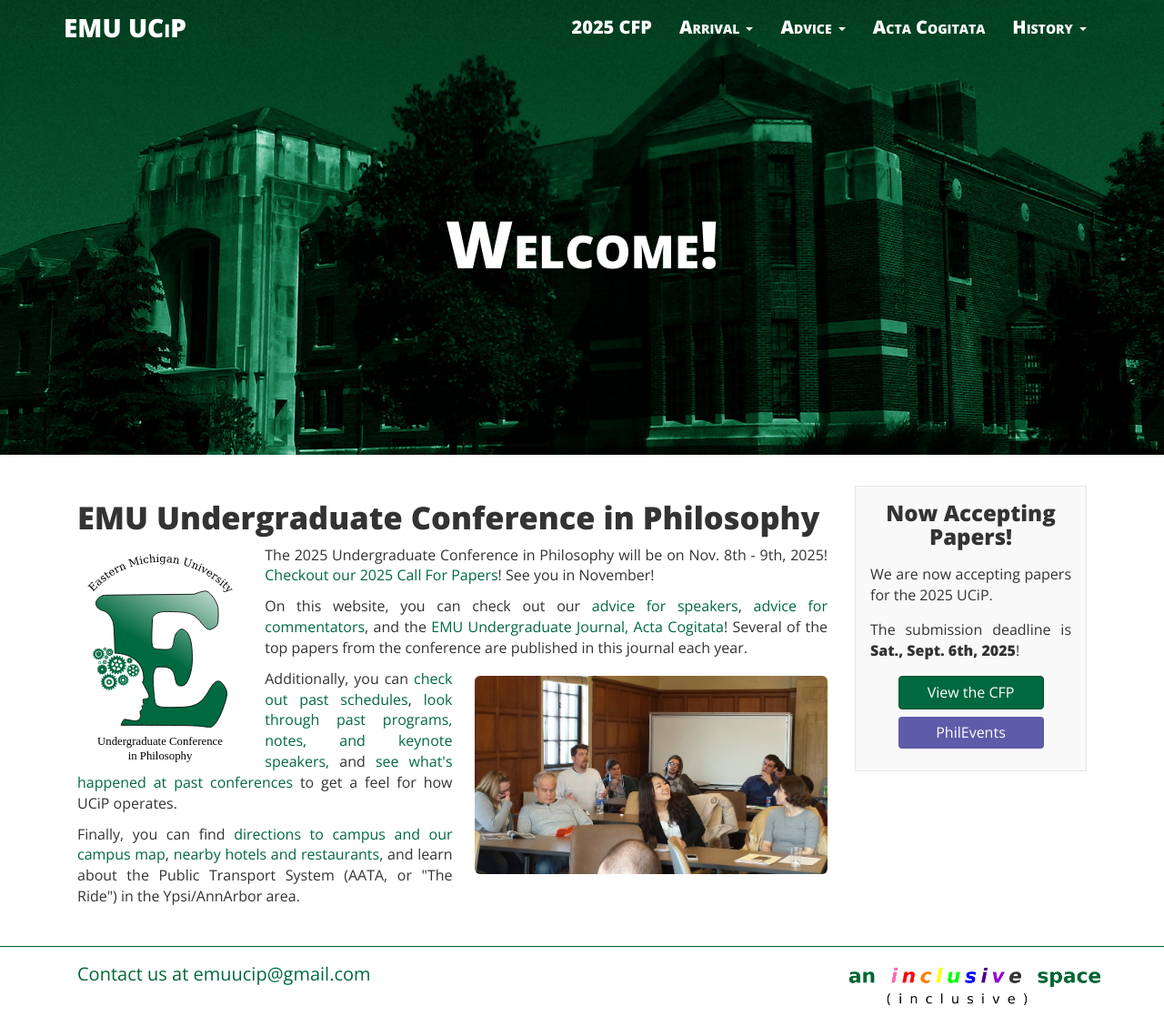
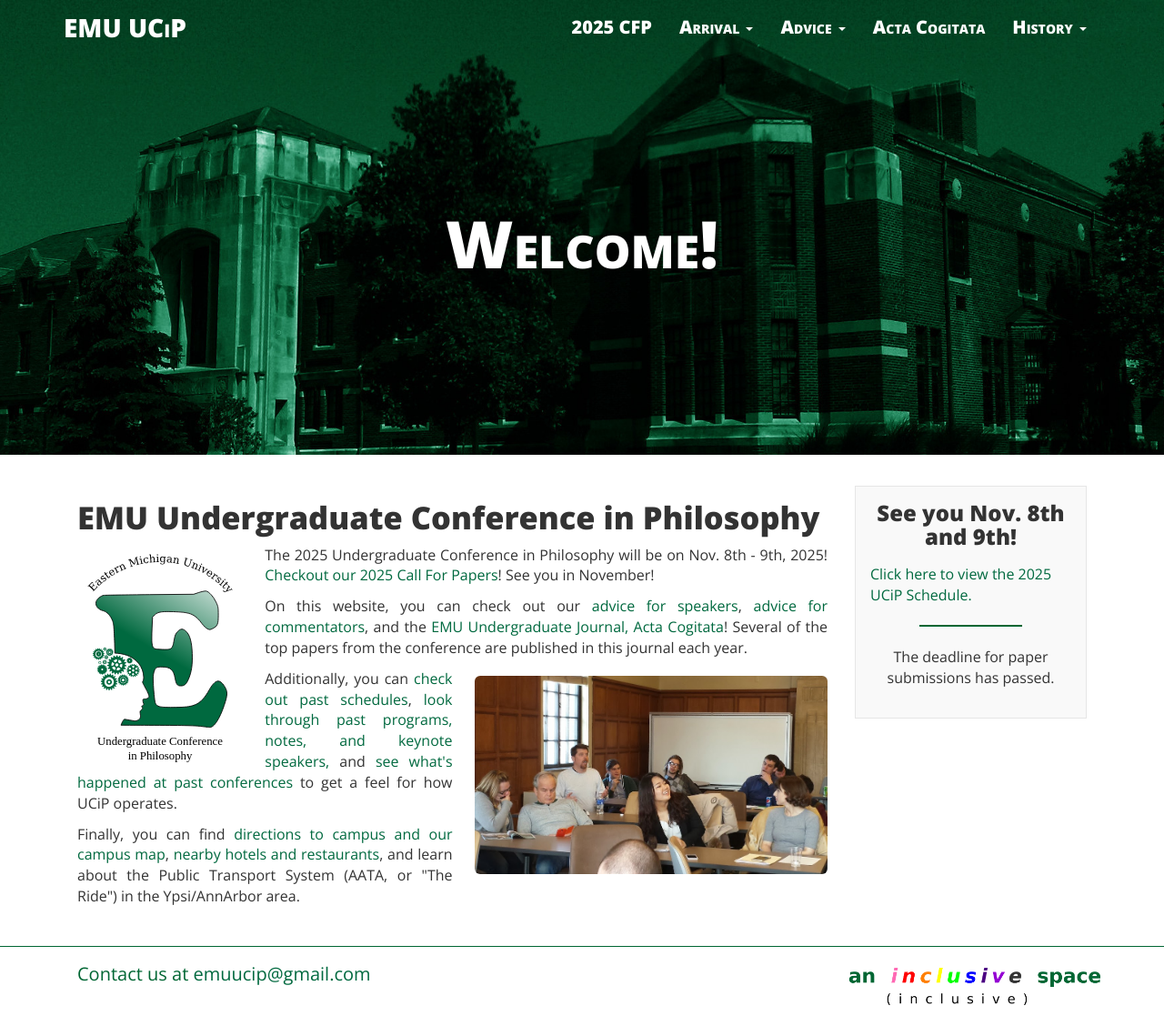
Before and after one commit to ucip/ucip.github.io, a Jekyll site: the page built from index.html, in a window 1280 px wide. Shown: the whole page at 91% size. Built offline with Jekyll 4.4.1, drawn with Linux system fonts in a browser that asks for light colours; nearby versions of some CDN libraries.

Commit message:
Hide CFP, Show schedule

```diff
--- a/_includes/box.html
+++ b/_includes/box.html
@@ -1,15 +1,15 @@
 <!--CALL FOR PAPERS MESSAGE -->
-<div class="col-sm-3 col-xs-12 hidden-print">
+<!--<div class="col-sm-3 col-xs-12 hidden-print">
   <div class="post-list-box announcement">
     <h3 class="text-center post-list-header">Now Accepting Papers!</h3>
-    <p class="text-justify announcement-text">We are now accepting papers for the 2025 UCiP.</p>
-    <p class="text-justify announcement-text">The submission deadline is <strong>Sat., Sept. 6th, 2025</strong>!</p>
+    <p class="announcement-text">We are now accepting papers for the 2025 UCiP.</p>
+    <p class="announcement-text">The submission deadline is <strong>Sat., Sept. 6th, 2025</strong>!</p>
     <div class="text-center">
       <a class="btn btn-primary cfp" href="{{ site.baseurl }}/cfp/" role="button">View the CFP</a>
       <a class="btn btn-info phil-events cfp" href= "https://philevents.org/event/show/135086" role="button">PhilEvents</a>
     </div>
   </div>
-</div>
+</div>-->
 
 <!-- FLYER COMING SOON MESSAGE
 <div class="col-sm-3 col-xs-12 hidden-print">
@@ -33,20 +33,20 @@
   </div>
 </div>-->
 
-<!-- SCHEDULE MESSAGE
+<!-- SCHEDULE MESSAGE -->
 <div class="col-sm-3 col-xs-12 hidden-print">
   <div class="post-list-box announcement">
-    <h3 class="text-center post-list-header">See you this weekend!</h3>
+    <h3 class="text-center post-list-header">See you Nov. 8th and 9th!</h3>
     <p class="announcement-text">
-      <a href="{{ site.baseurl }}/schedule/" target="_blank">Click here to view the 2024 UCiP Schedule.</a>
+      <a href="{{ site.baseurl }}/schedule/" target="_blank">Click here to view the 2025 UCiP Schedule.</a>
       <hr>
-      <a href="{{ site.baseurl }}/docs/2024-ucip-schedule.pdf" target="_blank">Click here to download a pdf of the 2024 UCiP Schedule.</a>
+      <!--<a href="{{ site.baseurl }}/docs/2025-ucip-schedule.pdf" target="_blank">Click here to download a pdf of the 2025 UCiP Schedule.</a>
       <hr>
-      <a href="{{ site.baseurl }}/docs/2024-ucip-abstracts.pdf" target="_blank">Click here to download the 2024 UCiP Abstracts.</a>
+      <a href="{{ site.baseurl }}/docs/2025-ucip-abstracts.pdf" target="_blank">Click here to download the 2025 UCiP Abstracts.</a>-->
     </p>
     <p class="text-center announcement-text">The deadline for paper submissions has passed.</p>
   </div>
-</div>-->
+</div>
 
 <!-- CONFERENCE CLOSED MESSAGE
 <div class="col-sm-3 col-xs-12 hidden-print">
```
